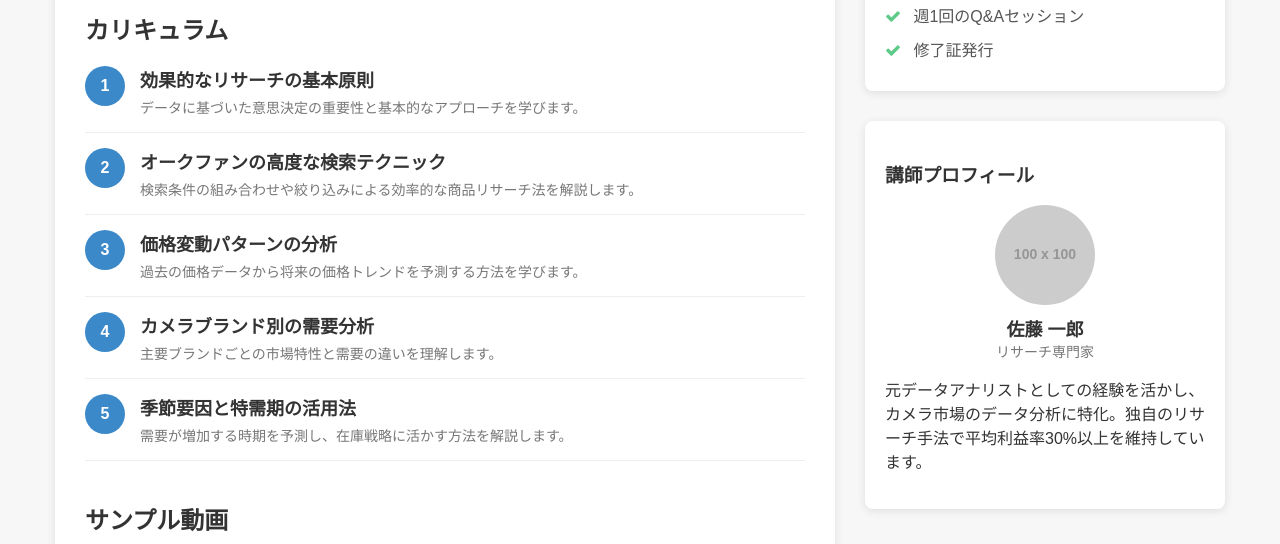
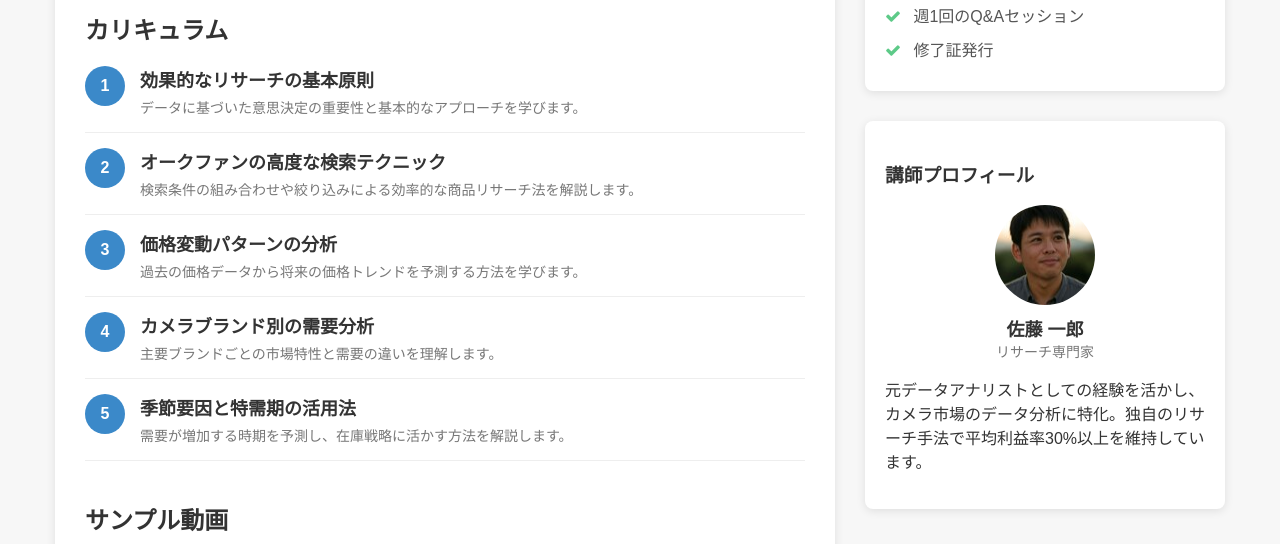
Before and after one commit to FlashesG/FlashesG, a plain HTML site: page intermediate-course.html in a window 1280 px wide. Shown: the part 837-1381 px from the top of the page. Drawn offline with Linux system fonts and the light colour scheme; placeholder pictures from the web are drawn by us.

Commit message:
Update intermediate-course.html

```diff
--- a/intermediate-course.html
+++ b/intermediate-course.html
@@ -127,7 +127,7 @@
           <div class="instructor-card">
             <h3>講師プロフィール</h3>
             <div class="instructor-info">
-              <img src="https://via.placeholder.com/100x100" alt="講師">
+              <img src="images/person.jpg" alt="講師">
               <div class="instructor-name">佐藤 一郎</div>
               <div class="instructor-title">リサーチ専門家</div>
             </div>
```
